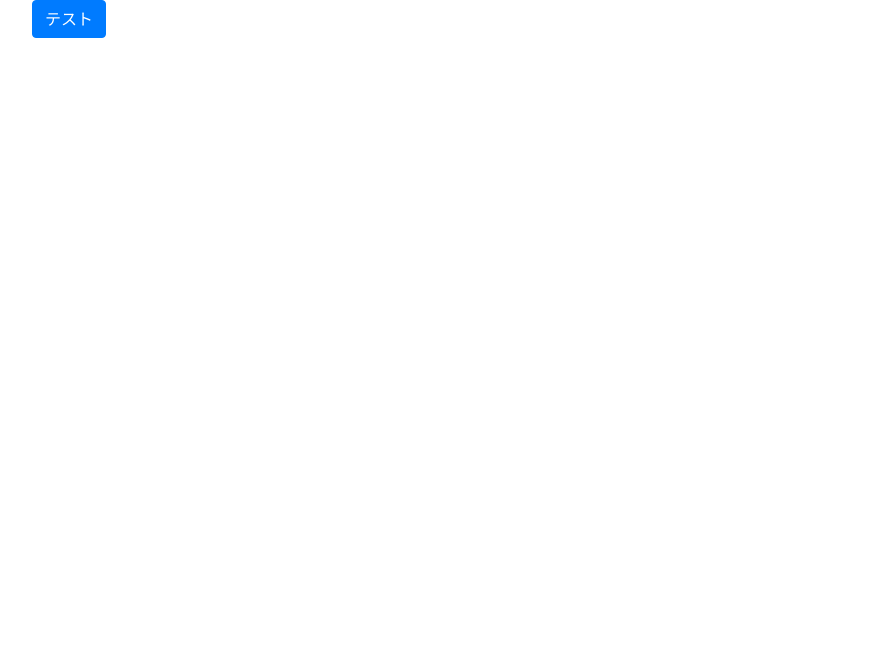
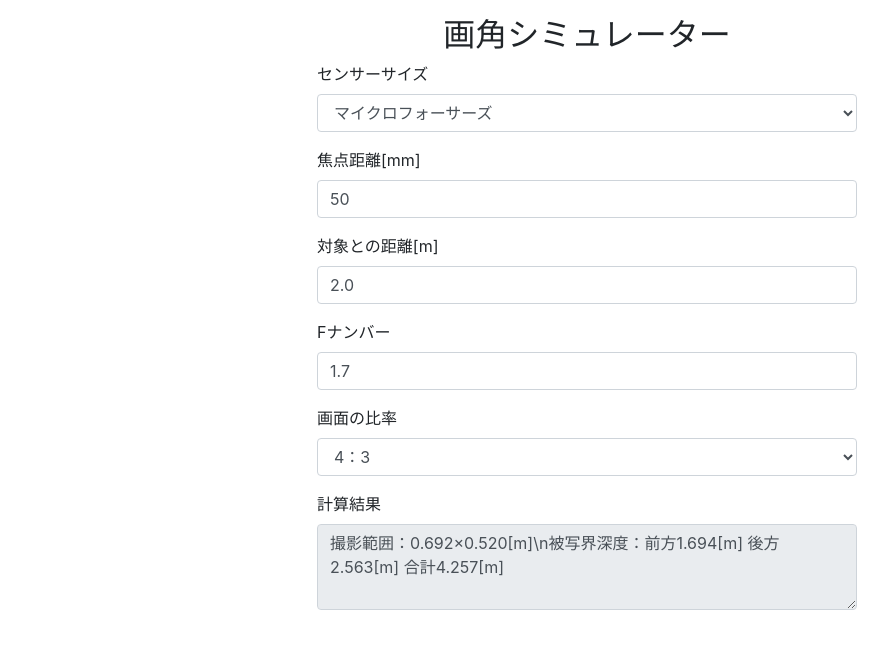
Before and after one commit to YSRKEN/focal-length-simulator, a React (Create React App) app in the folder focal-length-simulator/: page / in a window 1280 px wide. Shown: the top 648 px of the page, without its empty margins (53-941 px from the left). Built offline with nearby package versions, Linux system fonts and the light colour scheme.

Commit message:
[add] フォームを簡単ながら作成した

```diff
--- a/focal-length-simulator/src/App.tsx
+++ b/focal-length-simulator/src/App.tsx
@@ -1,14 +1,61 @@
 import React from 'react';
 import 'bootstrap/dist/css/bootstrap.css';
 import './App.css';
-import { Button, Container, Row, Col } from 'react-bootstrap';
+import { Container, Row, Col, Form } from 'react-bootstrap';
 
 const App: React.FC = () => {
   return (
     <Container>
       <Row>
-        <Col>
-          <Button>テスト</Button>
+        <Col className="mx-auto my-3" xs={12} md={6}>
+          <h2 className="text-center">画角シミュレーター</h2>
+          <Form>
+            <Form.Group>
+              <Form.Label>センサーサイズ</Form.Label>
+              <Form.Control as="select" defaultValue="MFT">
+                <option value="Full">フルサイズ</option>
+                <option value="APSC1">APS-C(Canon)</option>
+                <option value="APSC2">APS-C(FUJIFILM)</option>
+                <option value="MFT">マイクロフォーサーズ</option>
+                <option value="11">1型</option>
+                <option value="117">1/1.7型</option>
+                <option value="123">1/2.3型</option>
+              </Form.Control>
+            </Form.Group>
+            <Form.Group>
+              <Form.Label>焦点距離[mm]</Form.Label>
+              <Form.Control type="number" defaultValue="50" />
+            </Form.Group>
+            <Form.Group>
+              <Form.Label>対象との距離[m]</Form.Label>
+              <Form.Control type="text" defaultValue="2.0" />
+            </Form.Group>
+            <Form.Group>
+              <Form.Label>Fナンバー</Form.Label>
+              <Form.Control type="text" defaultValue="1.7" />
+            </Form.Group>
+            <Form.Group>
+              <Form.Label>画面の比率</Form.Label>
+              <Form.Control as="select" defaultValue="43">
+                <option value="169">16：9</option>
+                <option value="32">3：2</option>
+                <option value="43">4：3</option>
+                <option value="11">1：1</option>
+                <option value="34">4：3(縦)</option>
+                <option value="22">3：2(縦)</option>
+                <option value="916">16：9(縦)</option>
+              </Form.Control>
+            </Form.Group>
+          </Form>
+          <Form.Group>
+            <Form.Label>計算結果</Form.Label>
+            <Form.Control
+              as="textarea"
+              rows="3"
+              readOnly
+              value="撮影範囲：0.692×0.520[m]\n被写界深度：前方1.694[m] 後方2.563[m] 合計4.257[m]"
+            />
+          </Form.Group>
         </Col>
       </Row>
     </Container>
```
